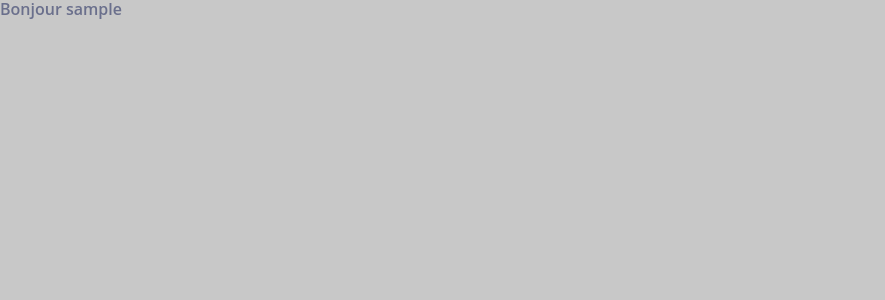
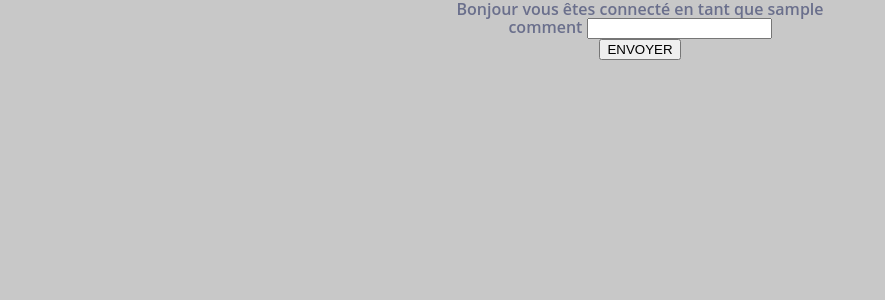
Before and after one commit to khadimniass/pageAuthentificationPhp, a PHP site: page / in a window 1280 px wide. Before the commit the part shown is almost empty. Shown: the top 300 px of the page, without its empty margins (0-885 px from the left). Run offline with PHP 8.4, Linux system fonts and the light colour scheme; the visitor is signed in with stand-in values (Sample User, id 1).

Commit message:
ajouter un formulaire dans la page d'accueil,stylisation du text de l'accueil

```diff
--- a/connexion.css
+++ b/connexion.css
@@ -149,3 +149,9 @@ a{color:inherit;text-decoration:none}
 .foot-lnk{
 	text-align:center;
 }
+div.middle
+{
+    min-height: 30em;
+    display: table-cell;
+    vertical-align: middle;
+}
--- a/index.php
+++ b/index.php
@@ -8,10 +8,26 @@
 <body>
     <?php
     if (isset($_SESSION['id'])) {
-    echo "Bonjour ".htmlspecialchars($_SESSION['pseudo']);
+    echo "<center class='middle'> Bonjour vous êtes connecté en tant que ".htmlspecialchars($_SESSION['pseudo'])."</center>";
     }else{
 		header("Location: connexion.php");
     }
     ?>
+    <center class="middle">
+    <form id="login" action="" method="get">
+    	<div class="group">
+    		<label for="comment" class="label">comment</label>
+    		<input name="comment" id="comment" type="text" class="input">
+  		</div>
+  		<div class="group">
+  			<input name="submit" type="submit" class="button" value="ENVOYER">
+  		</div>
+  	</form>
+  	</center>
+  	<?php
+  	if (isset($_GET['comment'])){
+    echo "<center class='middle'>".htmlspecialchars($_SESSION['pseudo'])." a écrit :". $_GET['comment']."</center>";
+  	}
+  	?>
 </body>
 </html>
```
Also changed, not shown: stealcookies.php (added, +10 -0 lines).
